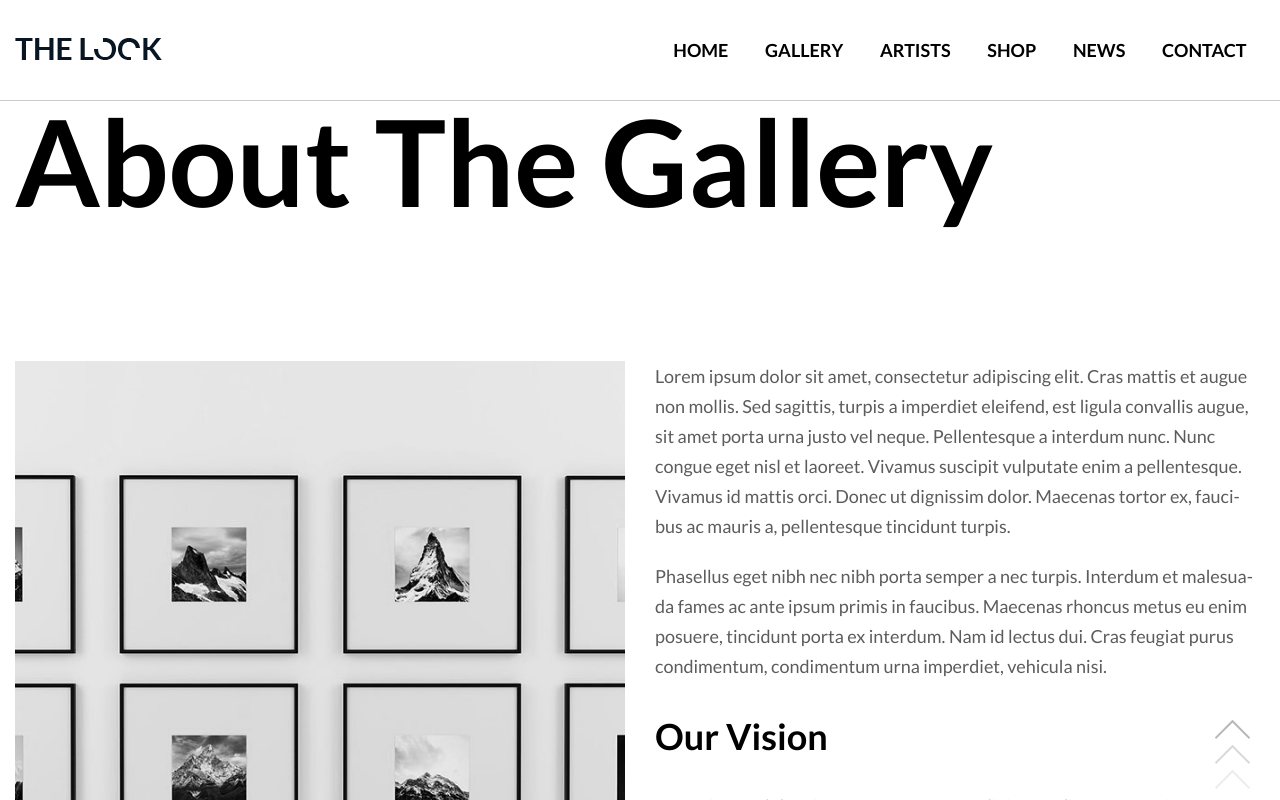
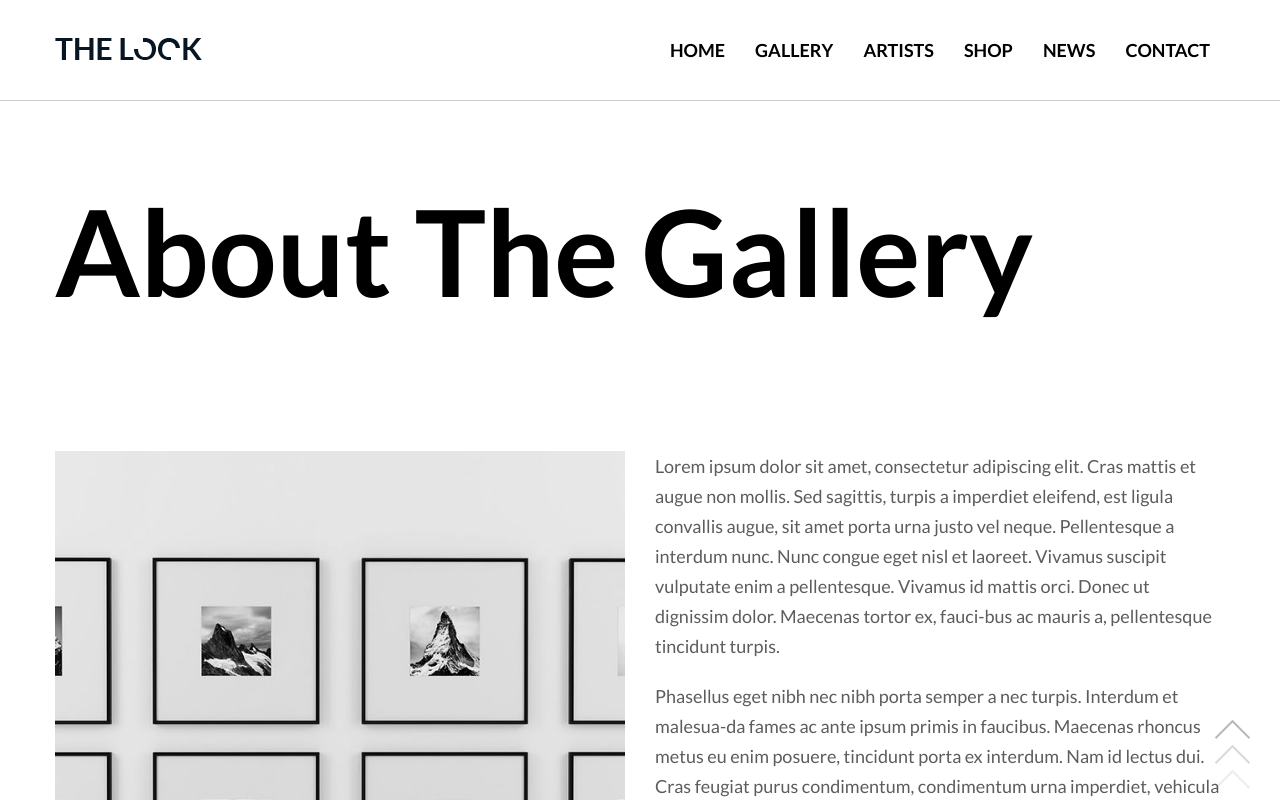
Before and after one commit to VeronaNebesna/TheLook.github.io, a React (Create React App) app: page /gallery in a window 1280 px wide. Shown: the top 800 px of the page. Built offline with nearby package versions, Linux system fonts and the light colour scheme.

Commit message:
add link at home

```diff
--- a/src/app/Components/Gallery/Gallery.css
+++ b/src/app/Components/Gallery/Gallery.css
@@ -140,6 +140,9 @@
     .gallery_title p{
         font-size: 120px;
     }
+    .gallery_title{
+        margin-top:80px
+    }
     .num_item{
         flex-direction: row;
         flex-wrap: wrap;
@@ -163,6 +166,9 @@
 @media(min-width:992px){
     .gallery_row{
         flex-direction: row;
+    }
+    .gallery_title{
+        margin-top:90px
     }
     .num_item p:first-child{
         font-size:70px;
--- a/src/app/Header/Menu/Menu.js
+++ b/src/app/Header/Menu/Menu.js
@@ -21,7 +21,7 @@
         return(
         <Fragment>
                 <ul className={openMenu}>
-                    <li><a href="">Home</a></li>
+                    <li><Link to="/">Home</Link></li>
                     <li><Link to="/gallery">Gallery</Link></li>
                     <li><a href="">Artists</a></li>
                     <li><a href="">Shop</a></li>
--- a/src/scc_style/grid.css
+++ b/src/scc_style/grid.css
@@ -112,7 +112,7 @@
 /* ----Desktop------- */
 @media(min-width:1200px){
     .container{
-        max-width:1500px;
+        max-width:1200px;
     }
     .col-lg-2{
         width: 15%;
```
